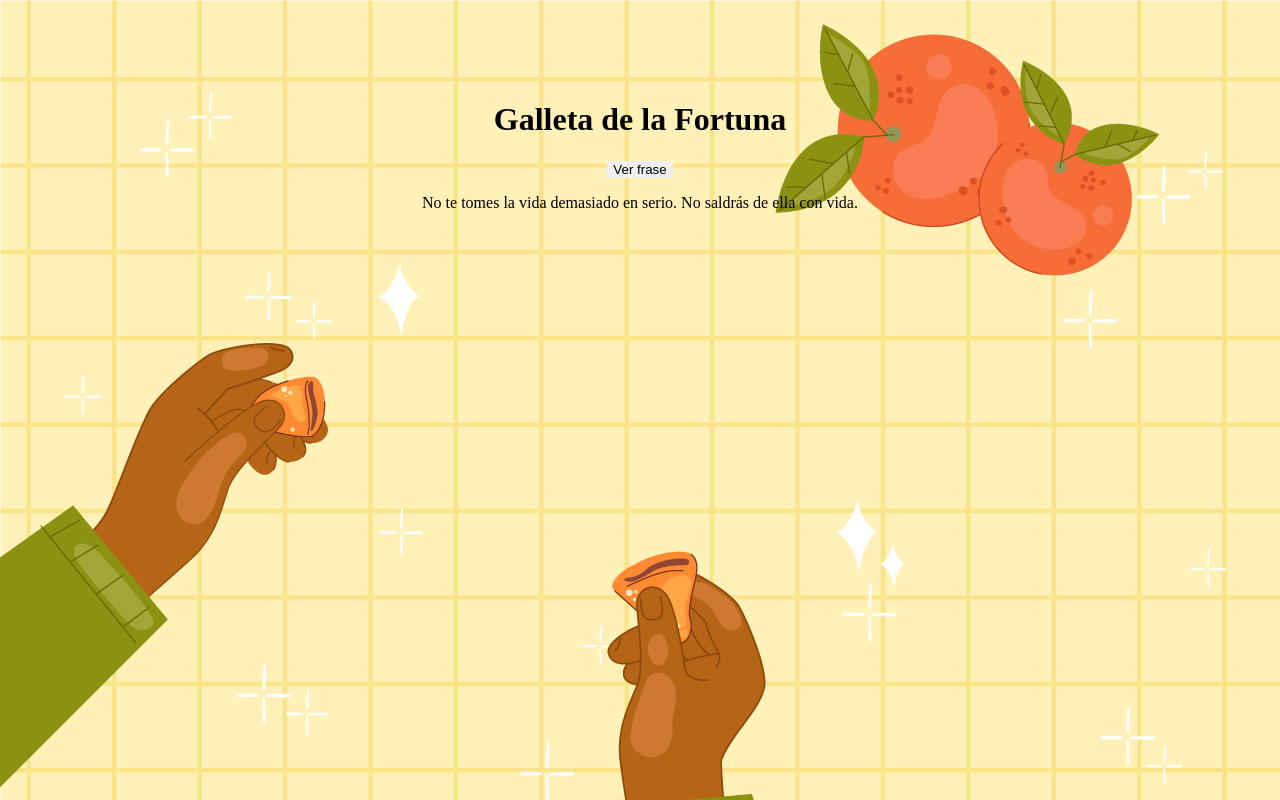
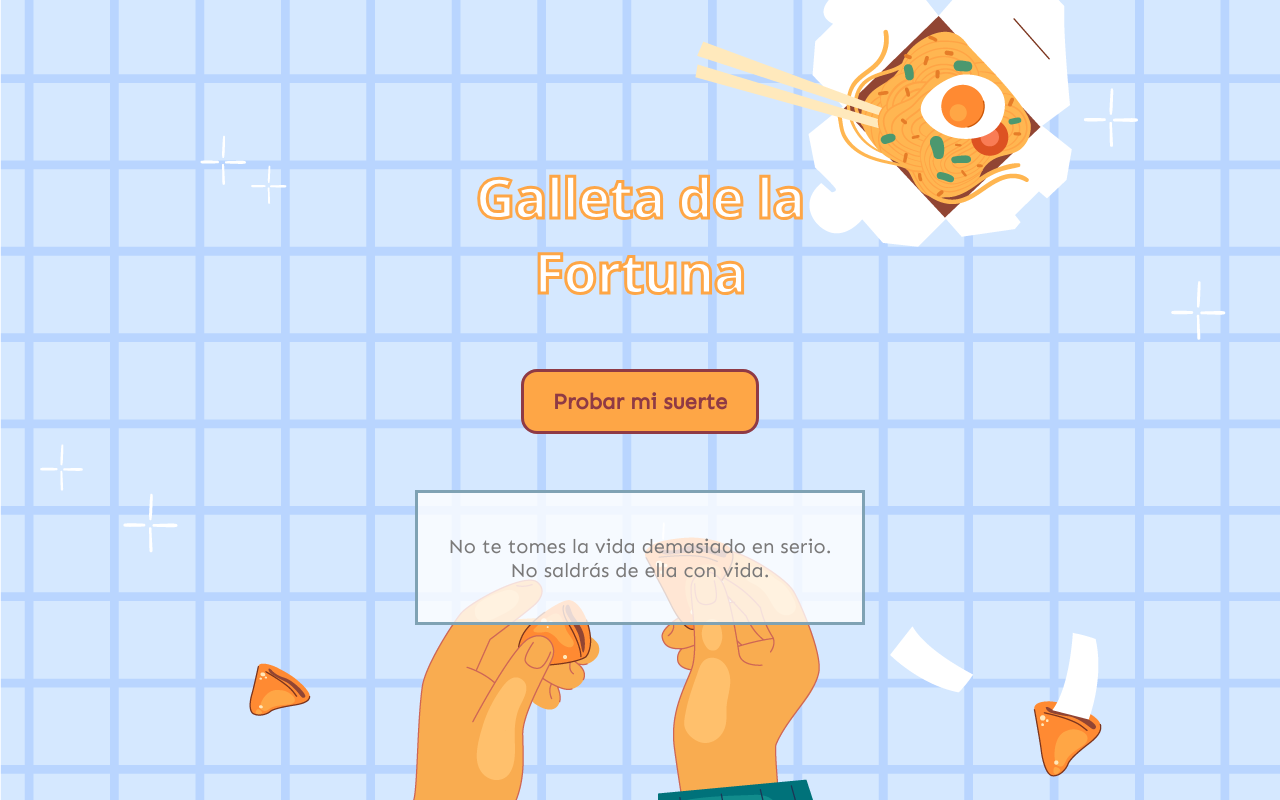
Before and after one commit to cordovabarbara/Challenge-Fortune-Cookie, a React (Vite) app: page / in a window 1280 px wide. Built offline with nearby package versions, Linux system fonts and the light colour scheme.

Commit message:
fixed title

```diff
--- a/src/App.css
+++ b/src/App.css
@@ -2,7 +2,9 @@
   width: 100%;
   min-height: 100vh;
   background-size: cover;
-  text-align: center;
-  padding: 5rem;
+  display: flex;
+  flex-direction: column;
   justify-content: center;
+  align-items: center;
+  gap: 1.5rem;
 }
--- a/src/App.jsx
+++ b/src/App.jsx
@@ -5,21 +5,26 @@ import Phrases from './components/Phrases'
 import phrases from './utils/phrases.json'
 import getRandomArray from './utils/getRandomArray'
 
-const image = [1, 2, 3, 4]
+const images = [1, 2, 3, 4]
 
 
 function App() {
+
   const [randomPhrases, setRandomPhrases] = useState(getRandomArray(phrases))
+  const [imgRandom, setimgRandom] = useState(getRandomArray(images))
 
   const appStyle ={
-    backgroundImage:"url('./public/background/fondo1.png')"
+    backgroundImage: `url('/background/fondo${imgRandom}.png')`
   }
 
   return (
     <div style={appStyle} className="App">
     <h1>Galleta de la Fortuna</h1>
-    <RandomButton setRandomPhrases={setRandomPhrases}/>
-    <Phrases randomPhrases={randomPhrases}/>
+    <RandomButton
+    setRandomPhrases={setRandomPhrases}
+    setimgRandom={setimgRandom}
+    />
+    <div className='phrases__box'><Phrases randomPhrases={randomPhrases}/></div>
     </div>
   )
 }
--- a/src/components/RandomButton.jsx
+++ b/src/components/RandomButton.jsx
@@ -1,12 +1,13 @@
 import getRandomArray from "../utils/getRandomArray"
 import phrase from "../utils/phrases.json"
 
-const RandomButton = ({ setRandomPhrases }) => {
+const RandomButton = ({ setRandomPhrases, setimgRandom }) => {
     const changePhrase = () => {
         setRandomPhrases(getRandomArray(phrase))
+        setimgRandom(getRandomArray([1, 2, 3, 4]))
     }
     return (
-    <button onClick={changePhrase}>Ver frase</button>
+    <button onClick={changePhrase}>Probar mi suerte</button>
     )
 }
 
--- a/src/index.css
+++ b/src/index.css
@@ -1,11 +1,100 @@
+@import url('https://fonts.googleapis.com/css2?family=Sen&display=swap');
+
+@import url(https://fonts.googleapis.com/css?family=Open+Sans:700);
+
+:root{
+    --first-color: #FEA646;
+    --second-color: #8F3A45;
+    --border-color: #7FA2B4;
+    --phrase-background:rgba(255, 255, 255, 0.788);
+    --phrase-text:rgb(122, 121, 121);
+    --font-general: 'Sen', sans-serif;
+}
+
+
 *{
     box-sizing: border-box;
+
 }
 
 body{
     margin: 0;
+
 }
 
+
+h1{
+    font-family: 'Open Sans', sans-serif;
+    font-size: 50px;
+    -webkit-text-stroke: 3px var(--first-color);
+    color: white;
+    display: flex;
+    flex-direction: column;
+    justify-content: center;
+    align-items: center;
+    text-align: center;
+    margin-top: -1rem;
+    letter-spacing: -1px;
+
+}
+
+
 button{
-    border: none;
+    border: 3px solid var(--second-color);
+    margin-bottom: 1rem;
+    border-radius: 1rem;
+    padding: 1rem 1.8rem;
+    background-color: var(--first-color);
+    font-family: var(--font-general);
+    font-size: 22px;
+    font-weight: bold;
+    text-align: center;
+    cursor: pointer;
+    color: var(--second-color);
 }
+
+button:hover{
+    background-color: var(--second-color);
+    color: var(--first-color);
+    border: 3px solid var(--first-color);
+    transition: 0.5s;
+}
+
+.phrases__box{
+    margin-top: 1rem;
+    padding: 0.5rem;
+    border: 3px solid var(--border-color);
+    background-color: var(--phrase-background);
+    color: var(--phrase-text);
+    font-family: var(--font-general);
+    font-size: 20px;
+    text-align: center;
+    display: flex;
+    justify-content: center;
+    align-items: center;
+    max-width: 400px;
+    max-height: 135px;
+    min-width: 400px;
+    min-height: 135px;
+
+}
+
+/* Media Query*/
+
+@media (min-width: 700px) {
+
+    h1{
+        max-width: 400px;
+        font-size: 55px;
+
+    }
+
+    .phrases__box{
+        margin-top: 1rem;
+        padding: 1rem;
+        min-width: 450px;
+
+    }
+
+
+}
```
